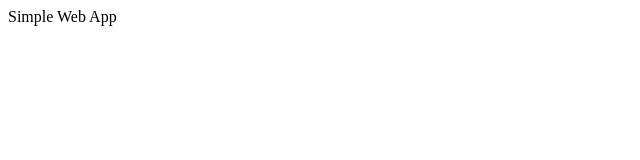
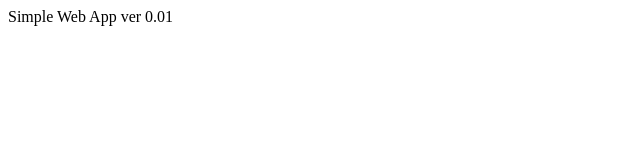
Before and after one commit to drisenberg/WebApp, a plain HTML site: page index.html in a window 1280 px wide. Shown: the full height of the page, 0-640 px from the left. Drawn offline with Linux system fonts and the light colour scheme.

Commit message:
Update index.html

```diff
--- a/index.html
+++ b/index.html
@@ -2,5 +2,6 @@
  <header><title>We are here!</title></header>
   <body>
      Simple Web App
+        ver 0.01
   </body>
 </html>
```
